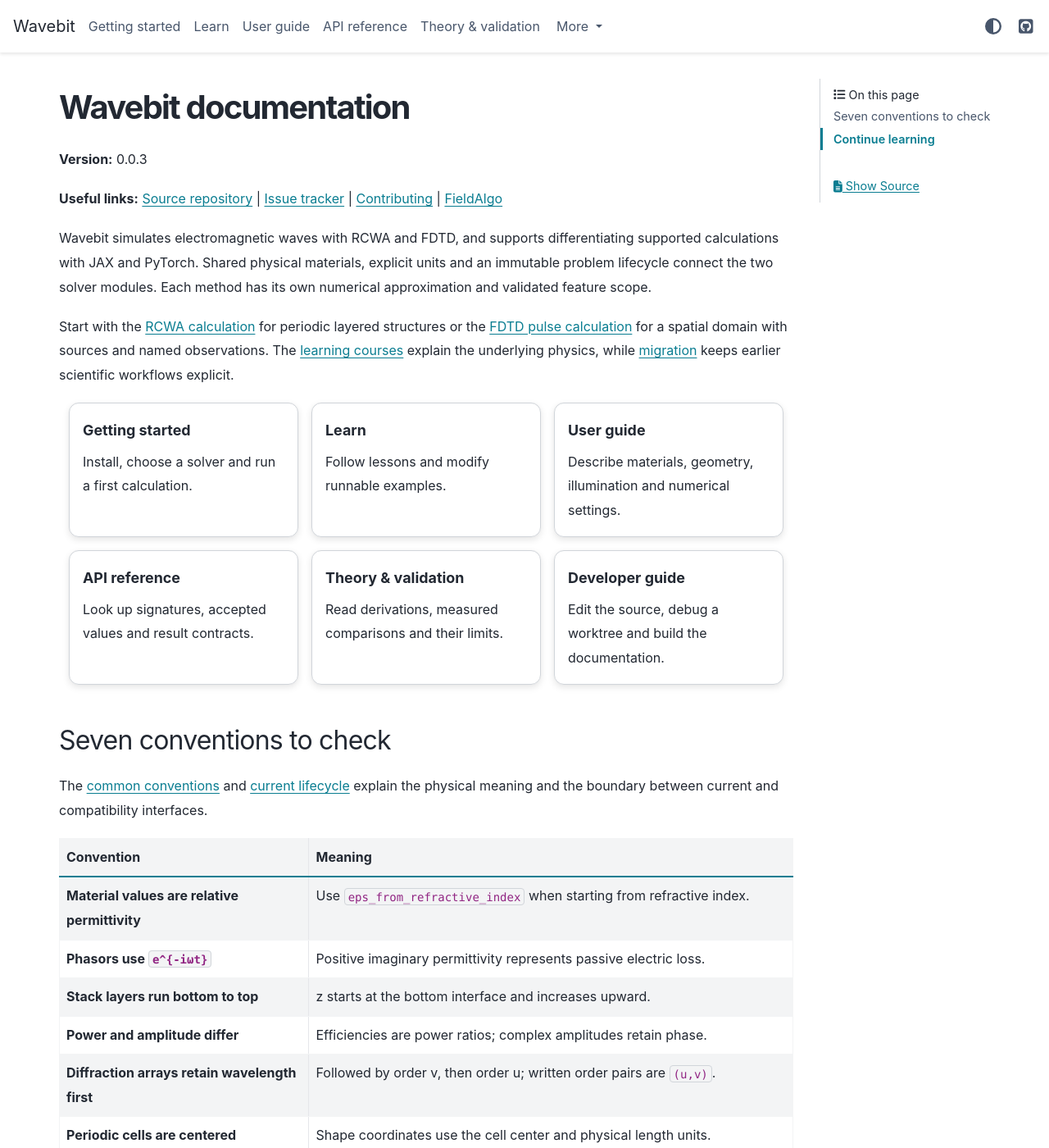
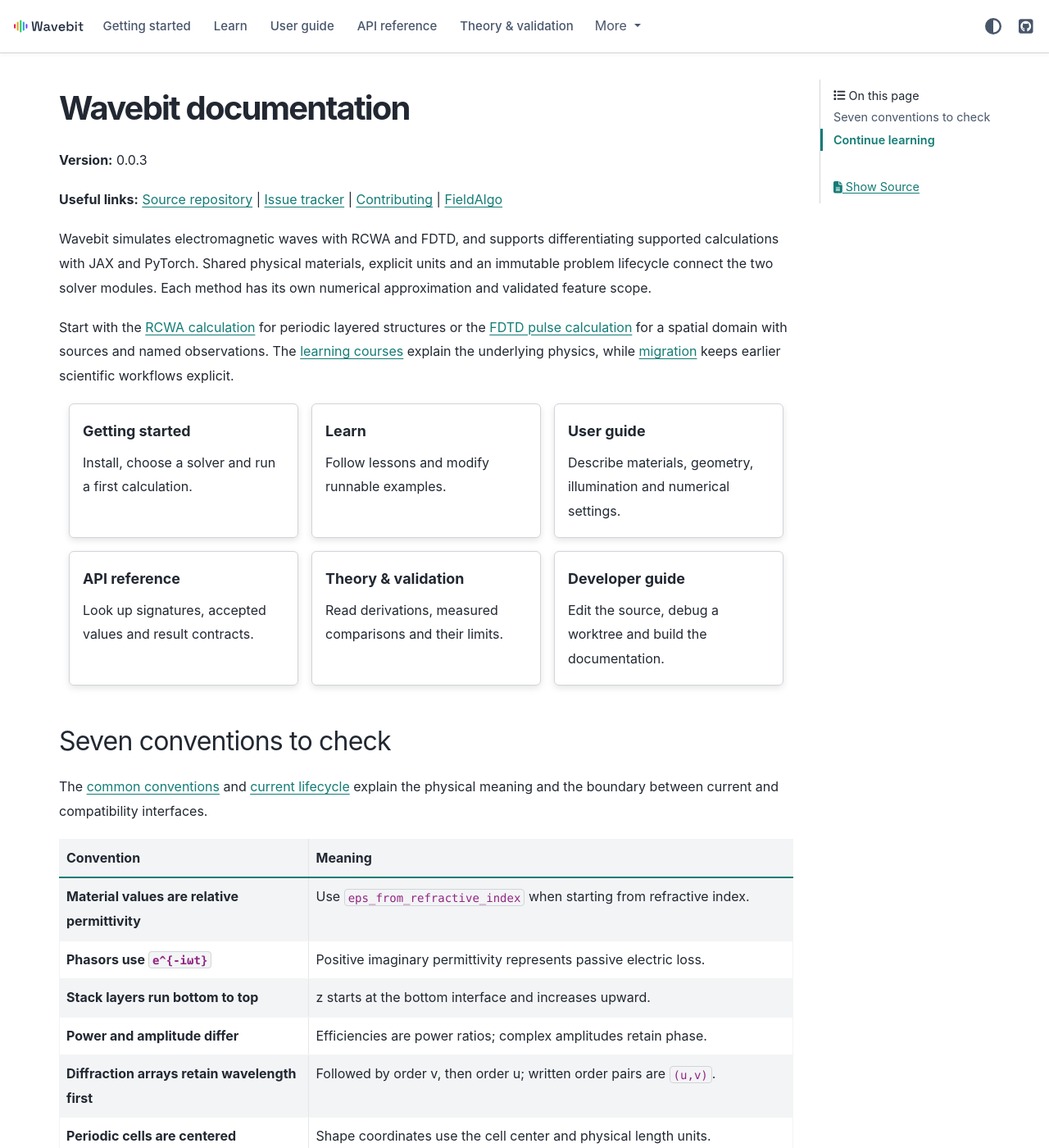
Before and after one commit to fieldalgo/wavebit, a Sphinx documentation site: the page built from docs/index.md, in a window 1280 px wide and 1400 px high. Shown: the whole window at 82% size. Built offline with Sphinx 7.4.7 and the PyData theme 0.15.4, drawn with Linux system fonts in a browser that asks for light colours; pages that are not in the unit, such as notebooks, are missing from menus.

Commit message:
docs(theme): the documentation looks like wavebit.fieldalgo.com
Owner request: the docs read as part of the product site, whose /docs proxies them. The
product site is built in this theme's own values; this closes the gap from this side.

- wavebit-site.css: the site's colours on html[data-theme=...] (learning.css set the primary
  on :root, which the theme's own rule outranks, so #137c76 never showed), its faces, a 64px
  header with 15px medium menu items and the current section underlined on the header's
  edge, the dark footer band and the site's card style. Light and dark.
- conf.py: the Wavebit logo (from assets/branding) in the navbar, linking to the product
  site as its header's does.
- language-switcher.html: one toggle naming the other language (KO / EN), as on the site.

Builds with -W in English and Korean.

Co-Authored-By: Claude Opus 5.5 <noreply@anthropic.com>

```diff
--- /dev/null
+++ b/docs/_static/wavebit-site.css
@@ -0,0 +1,131 @@
+/*
+ * The documentation as part of wavebit.fieldalgo.com: the same colours, faces, header and
+ * footer as the product site, which is built in the docs' own theme to begin with (the
+ * website's src/site/site.css takes pydata-sphinx-theme's values). This file closes the
+ * gap the other way. Loaded after learning.css, so it wins where both speak.
+ *
+ * The theme sets its colours on html[data-theme=...], which outranks :root -- so a colour
+ * set on :root (as learning.css does for the primary) never takes effect. Set them here.
+ */
+
+html {
+  --pst-font-family-base: -apple-system, BlinkMacSystemFont, "Apple SD Gothic Neo", "Malgun Gothic",
+    system-ui, sans-serif;
+  --pst-font-family-heading: var(--pst-font-family-base);
+  --pst-font-family-monospace: ui-monospace, SFMono-Regular, Menlo, Consolas, monospace;
+  --pst-header-height: 4rem;
+}
+
+html[data-theme="light"] {
+  --pst-color-primary: #137c76;
+  --pst-color-primary-bg: rgba(19, 124, 118, 0.08);
+  --pst-color-secondary: #0d5e59;
+  --pst-color-secondary-bg: rgba(19, 124, 118, 0.12);
+  --pst-color-link: #137c76;
+  --pst-color-link-hover: #0d5e59;
+  --pst-color-text-base: #222832;
+  --pst-color-text-muted: #48566b;
+  --pst-color-border: #d1d5da;
+  --pst-color-surface: #f3f4f5;
+  --wb-band: #0d3b39;
+  --wb-band-ink: #e8f1f0;
+  --wb-band-ink-2: #a9c3c0;
+}
+
+html[data-theme="dark"] {
+  --pst-color-primary: #4fc4b9;
+  --pst-color-primary-bg: rgba(79, 196, 185, 0.12);
+  --pst-color-secondary: #7fd8cf;
+  --pst-color-secondary-bg: rgba(79, 196, 185, 0.16);
+  --pst-color-link: #4fc4b9;
+  --pst-color-link-hover: #7fd8cf;
+  --pst-color-background: #14181e;
+  --pst-color-on-background: #14181e;
+  --pst-color-surface: #222832;
+  --pst-color-border: #333b47;
+  --pst-color-text-base: #ced6dd;
+  --pst-color-text-muted: #9ca4af;
+  --wb-band: #0b2826;
+  --wb-band-ink: #e8f1f0;
+  --wb-band-ink-2: #9fbab7;
+}
+
+/* ---- header: the site's navbar ---------------------------------------------------- */
+
+.bd-header {
+  min-height: var(--pst-header-height);
+  border-bottom: 1px solid var(--pst-color-border);
+  box-shadow: 0 0.125rem 0.25rem rgba(0, 0, 0, 0.04);
+}
+/* The theme pads the inner row by 0.5rem top and bottom, which made the header 80px. */
+.bd-header .bd-header__inner { min-height: var(--pst-header-height); padding-top: 0; padding-bottom: 0; }
+
+.bd-header .navbar-brand { padding: 0; }
+.bd-header .navbar-brand img.logo__image { height: 22px; width: auto; }
+
+/* Menu items: 15px, medium, muted; the current section in the primary colour with a 2px
+   rule on the header's bottom edge, as on the site. */
+.bd-header ul.navbar-nav > li.nav-item > .nav-link {
+  position: relative;
+  padding: 0 0.75rem;
+  line-height: var(--pst-header-height);
+  font-size: 15px;
+  font-weight: 500;
+  color: var(--pst-color-text-muted);
+  text-decoration: none;
+}
+.bd-header ul.navbar-nav > li.nav-item > .nav-link:hover,
+.bd-header ul.navbar-nav > li.nav-item.current > .nav-link {
+  color: var(--pst-color-primary);
+  text-decoration: none;
+}
+.bd-header ul.navbar-nav > li.nav-item > .nav-link::before { display: none; }
+.bd-header ul.navbar-nav > li.nav-item.current > .nav-link::after {
+  content: "";
+  position: absolute;
+  left: 0.75rem;
+  right: 0.75rem;
+  bottom: 0;
+  height: 2px;
+  background: var(--pst-color-primary);
+}
+
+/* Icons and the language toggle: muted until hovered, like the site's. */
+.bd-header .navbar-header-items__end .nav-link,
+.bd-header .navbar-header-items__end .btn,
+.bd-header .navbar-persistent--container .btn {
+  color: var(--pst-color-text-muted);
+}
+.bd-header .navbar-header-items__end .nav-link:hover,
+.bd-header .navbar-header-items__end .btn:hover,
+.bd-header .navbar-persistent--container .btn:hover {
+  color: var(--pst-color-primary);
+}
+.wb-lang {
+  font-size: 13px;
+  font-weight: 500;
+  color: var(--pst-color-text-muted);
+  text-decoration: none;
+  padding: 0 0.5rem;
+}
+.wb-lang:hover { color: var(--pst-color-primary); text-decoration: none; }
+
+/* ---- footer: the site's dark band ---------------------------------------------------- */
+
+.bd-footer {
+  background: var(--wb-band);
+  color: var(--wb-band-ink-2);
+  border-top: 0;
+}
+.bd-footer a { color: var(--wb-band-ink); }
+.bd-footer a:hover { color: #ffffff; }
+
+/* ---- cards: the site's feature cards (hairline, soft shadow, 6px) ---------------------- */
+
+.bd-article .sd-card {
+  border: 1px solid var(--pst-color-border);
+  border-radius: 6px;
+  box-shadow: 0 0.2rem 0.5rem rgba(0, 0, 0, 0.05), 0 0 0.0625rem rgba(0, 0, 0, 0.1) !important;
+}
+.bd-article .sd-card:hover { border-color: var(--pst-color-primary); }
+html[data-theme="dark"] .bd-article .sd-card { box-shadow: 0 0.2rem 0.5rem rgba(0, 0, 0, 0.3) !important; }
--- a/docs/_templates/language-switcher.html
+++ b/docs/_templates/language-switcher.html
@@ -1,7 +1,9 @@
+{#- One toggle naming the other language, as the product site's header does ("KO" on an
+    English page, "EN" on a Korean one); the full language name is its label. -#}
 {% if wavebit_language_links %}
-<nav class="d-flex gap-2 align-items-center text-nowrap small" aria-label="Language">
-  {% for item in wavebit_language_links %}
-  <a href="{{ item.href }}" lang="{{ item.code }}" hreflang="{{ item.code }}"{% if item.active %} aria-current="page"{% endif %}>{{ item.label }}</a>
+<nav class="d-flex align-items-center text-nowrap" aria-label="Language">
+  {% for item in wavebit_language_links if not item.active %}
+  <a class="wb-lang" href="{{ item.href }}" lang="{{ item.code }}" hreflang="{{ item.code }}" title="{{ item.label }}" aria-label="{{ item.label }}">{{ item.code | upper }}</a>
   {% endfor %}
 </nav>
 {% endif %}
--- a/docs/conf.py
+++ b/docs/conf.py
@@ -104,12 +104,23 @@ templates_path = ['_templates']
 
 html_theme = 'pydata_sphinx_theme'
 html_title = 'Wavebit'
-html_static_path = ['_static']
-html_css_files = ['learning/learning.css']
+# `../assets/branding` puts the Wavebit logo files at _static/ for the navbar logo below.
+html_static_path = ['_static', '../assets/branding']
+# wavebit-site.css last: it aligns the docs with wavebit.fieldalgo.com (colours, faces, header,
+# footer) and overrides learning.css where both speak.
+html_css_files = ['learning/learning.css', 'wavebit-site.css']
 html_js_files = [(f'learning/{name}', {'defer': 'defer'}) for name in (
     'learn-interactions.js', 'nvf-interactions.js', 'reader.js', 'light-section-links.js')]
 
 html_theme_options = {
+    # The product site's logo, linking to the product site, as its header does; the docs'
+    # own home stays one click away in the breadcrumbs.
+    'logo': {
+        'image_light': '_static/wavebit_logo.svg',
+        'image_dark': '_static/wavebit_logo_dark.svg',
+        'alt_text': 'Wavebit',
+        'link': 'https://wavebit.fieldalgo.com/',
+    },
     'github_url': 'https://github.com/fieldalgo/wavebit',
     'show_prev_next': True,
     'navbar_align': 'left',
```
